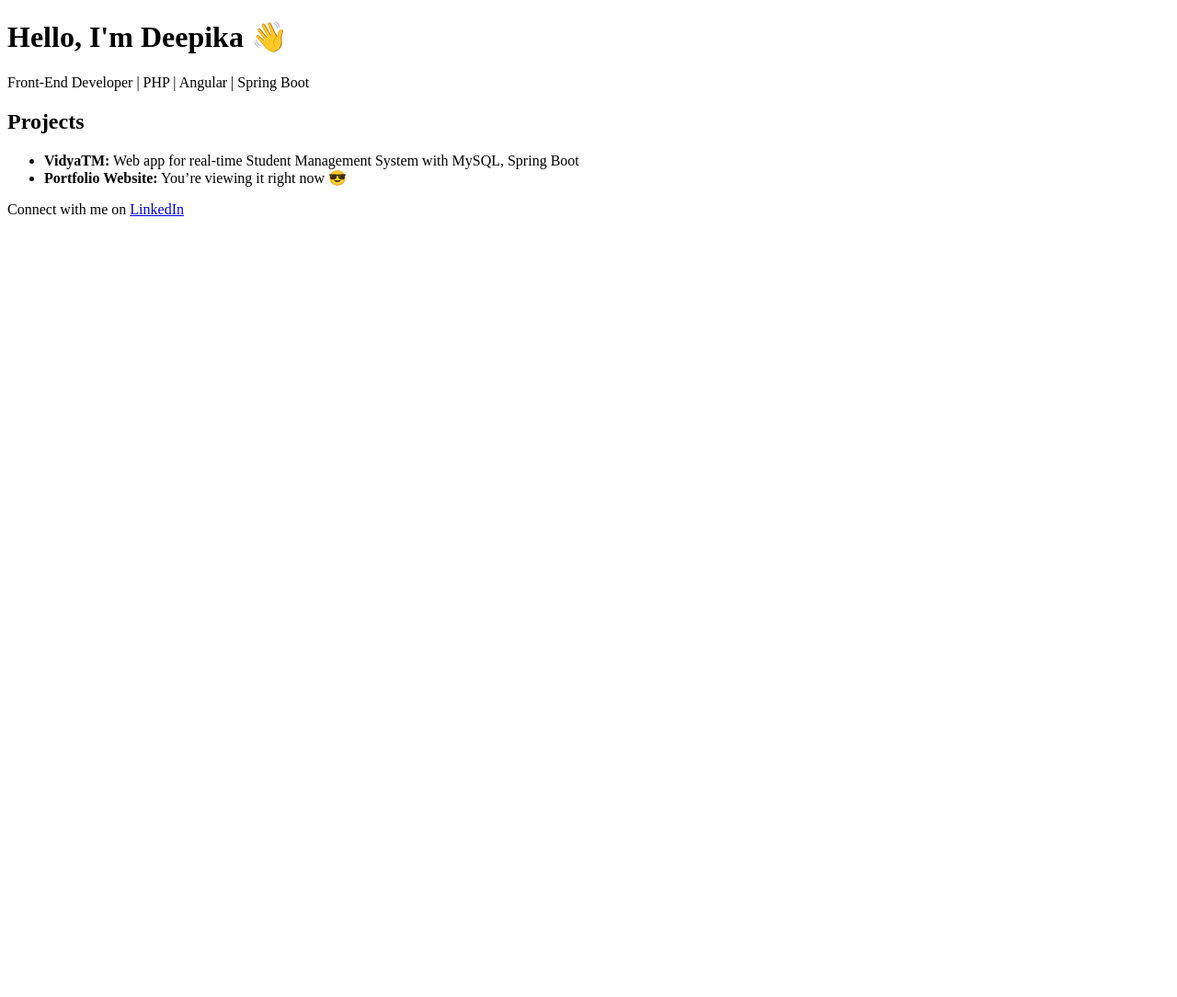
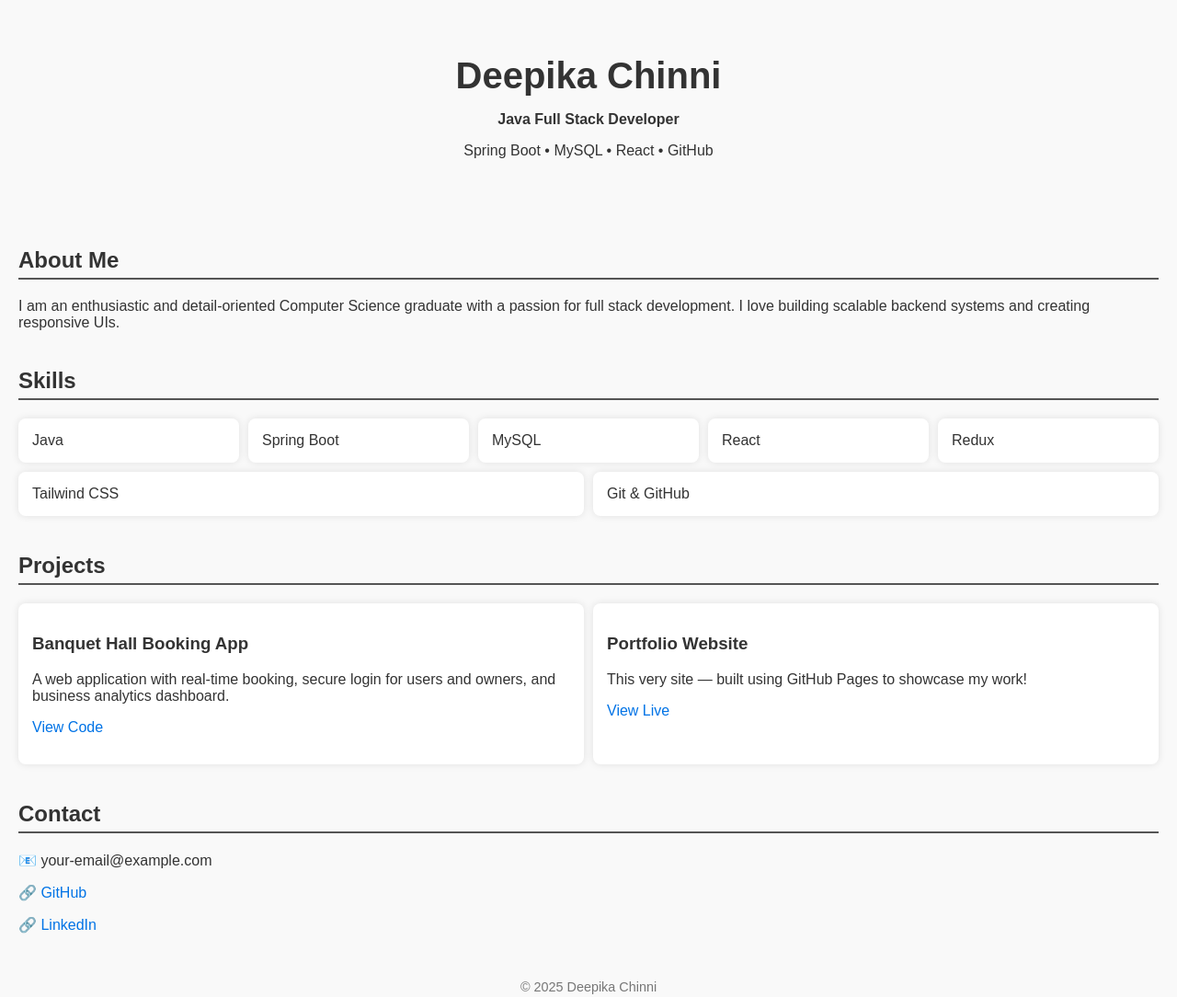
Before and after one commit to Ragadeepika555/deepikachinni.github.io, a plain HTML site: page index.html in a window 1280 px wide. Shown: the whole page at 92% size. Before the commit the page ends 800 px from the top, so only its background shows below. Drawn offline with Linux system fonts and the light colour scheme.

Commit message:
Update index.html

```diff
--- a/index.html
+++ b/index.html
@@ -2,25 +2,105 @@
 <html lang="en">
 <head>
   <meta charset="UTF-8">
-  <title>Your Name | Portfolio</title>
-  <link rel="stylesheet" href="style.css">
+  <meta name="viewport" content="width=device-width, initial-scale=1.0">
+  <title>Deepika Chinni | Portfolio</title>
+  <style>
+    body {
+      font-family: Arial, sans-serif;
+      margin: 0;
+      background: #f9f9f9;
+      color: #333;
+      padding: 20px;
+    }
+    header {
+      text-align: center;
+      padding: 40px 20px;
+    }
+    h1 {
+      font-size: 2.5rem;
+      margin: 0;
+    }
+    h2 {
+      border-bottom: 2px solid #555;
+      padding-bottom: 5px;
+      margin-top: 40px;
+    }
+    .skills, .projects {
+      display: flex;
+      flex-wrap: wrap;
+      gap: 10px;
+    }
+    .skill, .project {
+      background: white;
+      padding: 15px;
+      border-radius: 8px;
+      box-shadow: 0 0 8px rgba(0,0,0,0.1);
+      flex: 1 1 200px;
+    }
+    a {
+      color: #0073e6;
+      text-decoration: none;
+    }
+    footer {
+      margin-top: 50px;
+      text-align: center;
+      font-size: 0.9em;
+      color: #777;
+    }
+  </style>
 </head>
 <body>
+
   <header>
-    <h1>Hello, I'm Deepika 👋</h1>
-    <p>Front-End Developer | PHP | Angular | Spring Boot</p>
+    <h1>Deepika Chinni</h1>
+    <p><strong>Java Full Stack Developer</strong></p>
+    <p>Spring Boot • MySQL • React • GitHub</p>
   </header>
 
   <section>
+    <h2>About Me</h2>
+    <p>I am an enthusiastic and detail-oriented Computer Science graduate with a passion for full stack development. I love building scalable backend systems and creating responsive UIs.</p>
+  </section>
+
+  <section>
+    <h2>Skills</h2>
+    <div class="skills">
+      <div class="skill">Java</div>
+      <div class="skill">Spring Boot</div>
+      <div class="skill">MySQL</div>
+      <div class="skill">React</div>
+      <div class="skill">Redux</div>
+      <div class="skill">Tailwind CSS</div>
+      <div class="skill">Git & GitHub</div>
+    </div>
+  </section>
+
+  <section>
     <h2>Projects</h2>
-    <ul>
-      <li><strong>VidyaTM:</strong> Web app for real-time Student Management System with MySQL, Spring Boot</li>
-      <li><strong>Portfolio Website:</strong> You’re viewing it right now 😎</li>
-    </ul>
+    <div class="projects">
+      <div class="project">
+        <h3>Banquet Hall Booking App</h3>
+        <p>A web application with real-time booking, secure login for users and owners, and business analytics dashboard.</p>
+        <p><a href="#">View Code</a></p>
+      </div>
+      <div class="project">
+        <h3>Portfolio Website</h3>
+        <p>This very site — built using GitHub Pages to showcase my work!</p>
+        <p><a href="#">View Live</a></p>
+      </div>
+    </div>
+  </section>
+
+  <section>
+    <h2>Contact</h2>
+    <p>📧 your-email@example.com</p>
+    <p>🔗 <a href="https://github.com/ragadeepika555" target="_blank">GitHub</a></p>
+    <p>🔗 <a href="https://linkedin.com/in/yourprofile" target="_blank">LinkedIn</a></p>
   </section>
 
   <footer>
-    <p>Connect with me on <a href="https://linkedin.com">LinkedIn</a></p>
+    <p>© 2025 Deepika Chinni</p>
   </footer>
+
 </body>
 </html>
```
